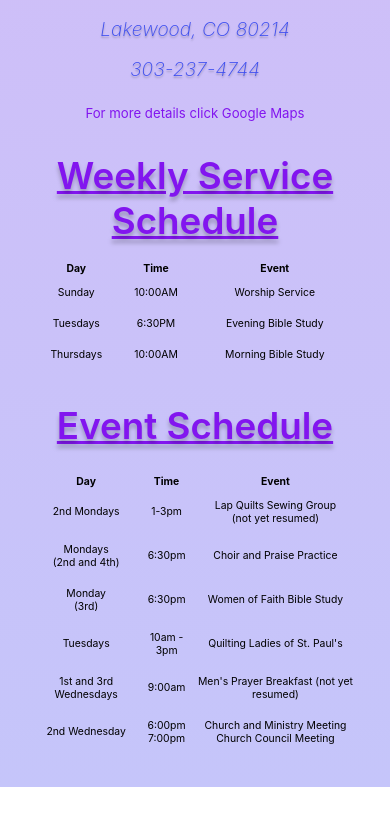
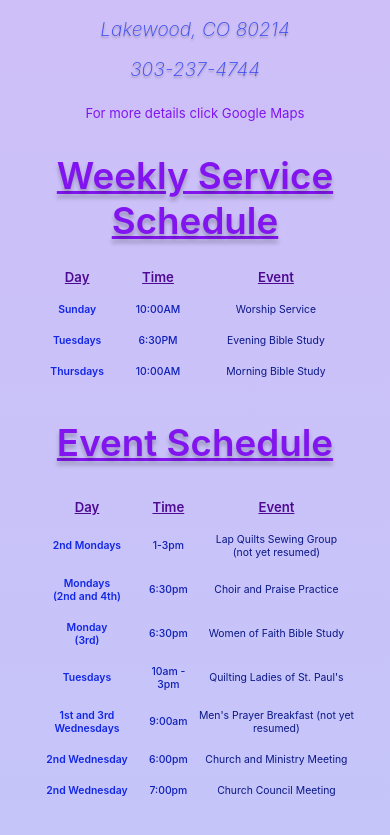
Before and after one commit to dsmith39/stpauls, a Next.js app: page / in a window 390 px wide. Shown: the part 4855-5690 px from the top of the page. Before the commit the page ends 5642 px from the top, so only its background shows below. Built offline with nearby package versions, Linux system fonts and the light colour scheme.

Commit message:
finished iphone se size

```diff
--- a/components/tables/CustomTable.module.scss
+++ b/components/tables/CustomTable.module.scss
@@ -4,8 +4,31 @@
   font-size: 0.65rem;
   table-layout: auto;
   width: 100%;
+  thead {
+    tr {
+      th {
+        color: darken($color: $color-primary, $amount: 20%);
+        font-size: 0.825rem;
+        font-weight: 600;
+        padding: 0.5rem 0;
+        text-decoration: underline;
+      }
+    }
+  }
   tbody {
     tr {
+      td:first-child {
+        color: darken($color-secondary, $amount: 10%);
+        font-weight: 600;
+      }
+      td:nth-child(2) {
+        color: darken($color-secondary, $amount: 20%);
+        font-weight: 500;
+      }
+      td:nth-child(3) {
+        color: darken($color-secondary, $amount: 30%);
+        font-weight: 400;
+      }
       td {
         padding: 0.5rem 0;
       }
--- a/components/tables/index.jsx
+++ b/components/tables/index.jsx
@@ -1,10 +1,14 @@
 import React from "react";
 import styles from "./CustomTable.module.scss";
+
+const Table = ({ children }) => {
+  return <table className={styles.table}>{children}</table>;
+};
 
 export default function CustomTable({ type }) {
   if (type === "eventSchedule") {
     return (
-      <table className={styles.table}>
+      <Table>
         <thead>
           <tr>
             <th>Day</th>
@@ -52,24 +56,21 @@ export default function CustomTable({ type }) {
           </tr>
           <tr>
             <td>2nd Wednesday </td>
-            <td>
-              6:00pm
-              <br />
-              7:00pm
-            </td>
-            <td>
-              Church and Ministry Meeting
-              <br />
-              Church Council Meeting
-            </td>
+            <td>6:00pm</td>
+            <td>Church and Ministry Meeting</td>
+          </tr>
+          <tr>
+            <td>2nd Wednesday</td>
+            <td>7:00pm</td>
+            <td>Church Council Meeting</td>
           </tr>
         </tbody>
-      </table>
+      </Table>
     );
   }
   if (type === "weeklyService") {
     return (
-      <table className={styles.table}>
+      <Table>
         <thead>
           <tr>
             <th>Day</th>
@@ -94,7 +95,7 @@ export default function CustomTable({ type }) {
             <td>Morning Bible Study</td>
           </tr>
         </tbody>
-      </table>
+      </Table>
     );
   }
 }
```
